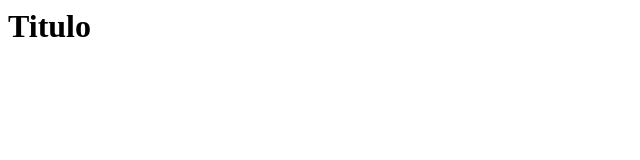
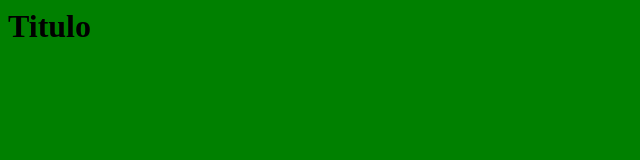
Before and after one commit to adormanttortoise/test1, a plain HTML site: page index.html in a window 1280 px wide. Shown: the whole page, without its empty margins (0-640 px from the left). Drawn offline with Linux system fonts and the light colour scheme.

Commit message:
Update index.html

```diff
--- a/index.html
+++ b/index.html
@@ -1,6 +1,6 @@
 <html>
   <head>
-  <link href="estilo.css">
+  <link rel="stylesheet" href="estilo.css">
   </head>
   <body>
     <h1>
```
